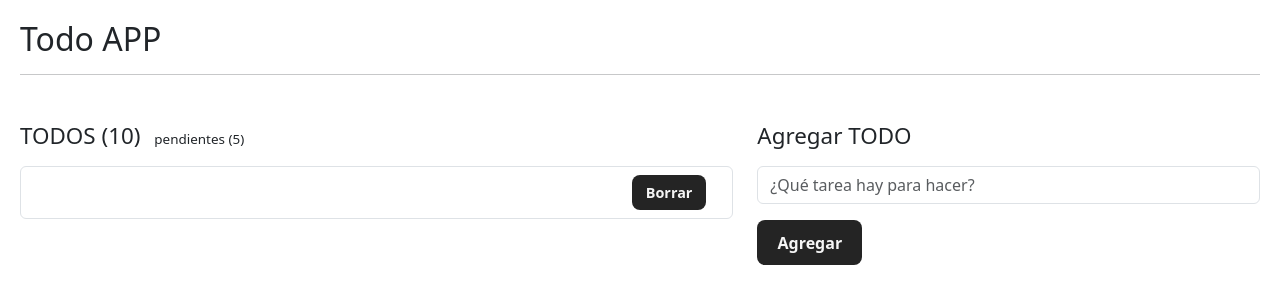
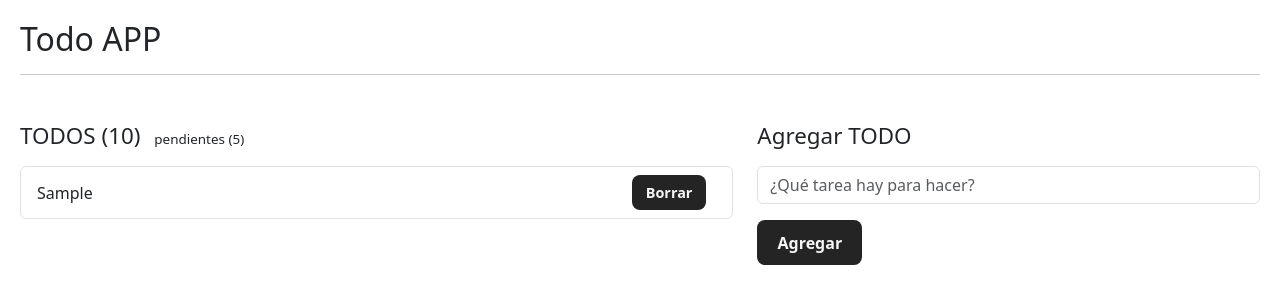
Before and after one commit to aristizabaru/react-de-cero-a-experto-HOOKS, a React (Vite) app: page / in a window 1280 px wide. Both pictures are taken after typing "Sample" into the empty fields and a click on the button "Agregar". Shown: the top 304 px of the page. Built offline with nearby package versions, Linux system fonts and the light colour scheme.

Commit message:
feat (TodoItem.jsx): implement onToggleTodo click envent
Dispatches onToggleTodo event with the ID of the items and update it's conditional style

```diff
--- a/src/08-useReducer/TodoItem.jsx
+++ b/src/08-useReducer/TodoItem.jsx
@@ -1,9 +1,18 @@
 import PropTypes from 'prop-types';
 
-export const TodoItem = ({ value, id, onDeleteTodo }) => {
+export const TodoItem = ({ item, onDeleteTodo, onToggleTodo }) => {
+
+    const { todo, id, done } = item;
+
     return (
         <li className="list-group-item d-flex justify-content-between align-items-center">
-            <span>{value}</span>
+            <span
+                onClick={() => onToggleTodo(id)}
+                style={{ cursor: 'pointer' }}
+                className={`${done && 'text-decoration-line-through'}`}
+            >
+                {todo}
+            </span>
             <button
                 className="small"
                 onClick={() => onDeleteTodo(id)}
@@ -13,7 +22,7 @@ export const TodoItem = ({ value, id, onDeleteTodo }) => {
 };
 
 TodoItem.propTypes = {
-    value: PropTypes.string,
-    id: PropTypes.number,
-    onDeleteTodo: PropTypes.func
+    item: PropTypes.object,
+    onDeleteTodo: PropTypes.func,
+    onToggleTodo: PropTypes.func
 };
```
